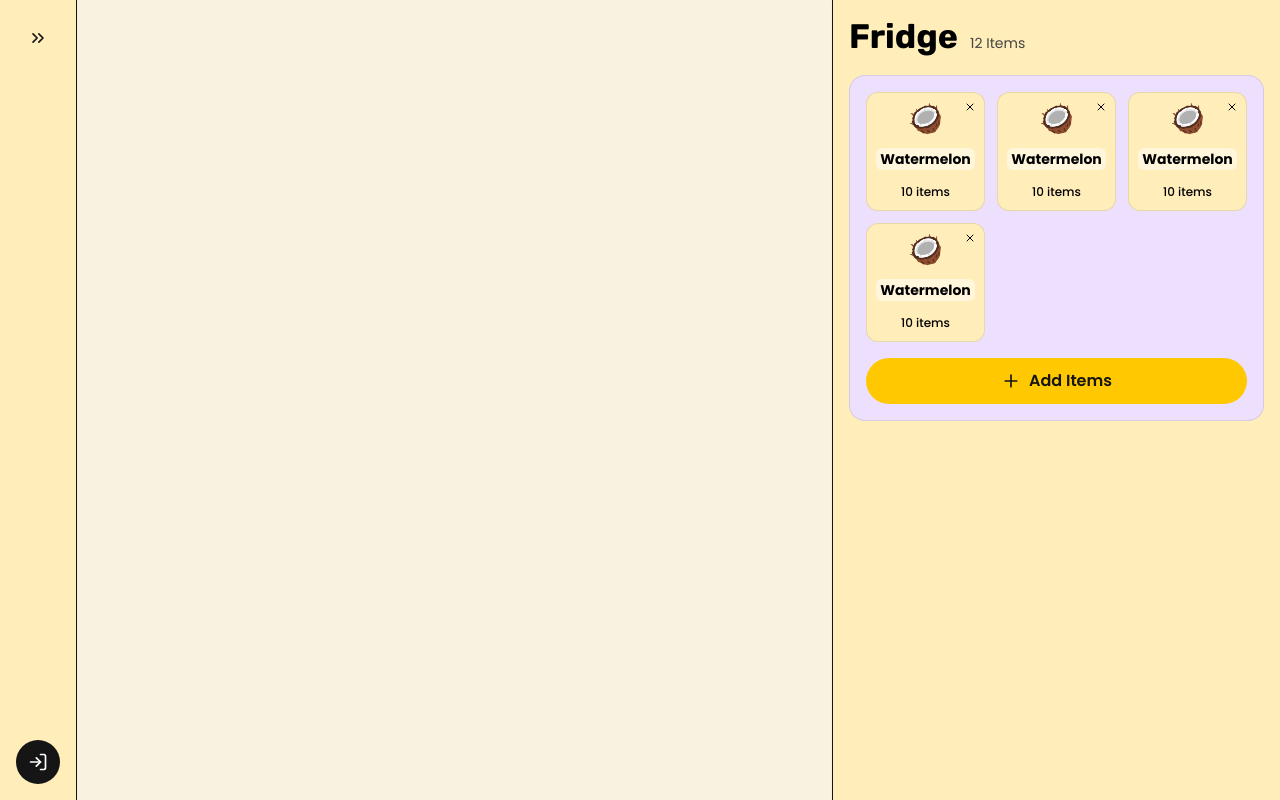
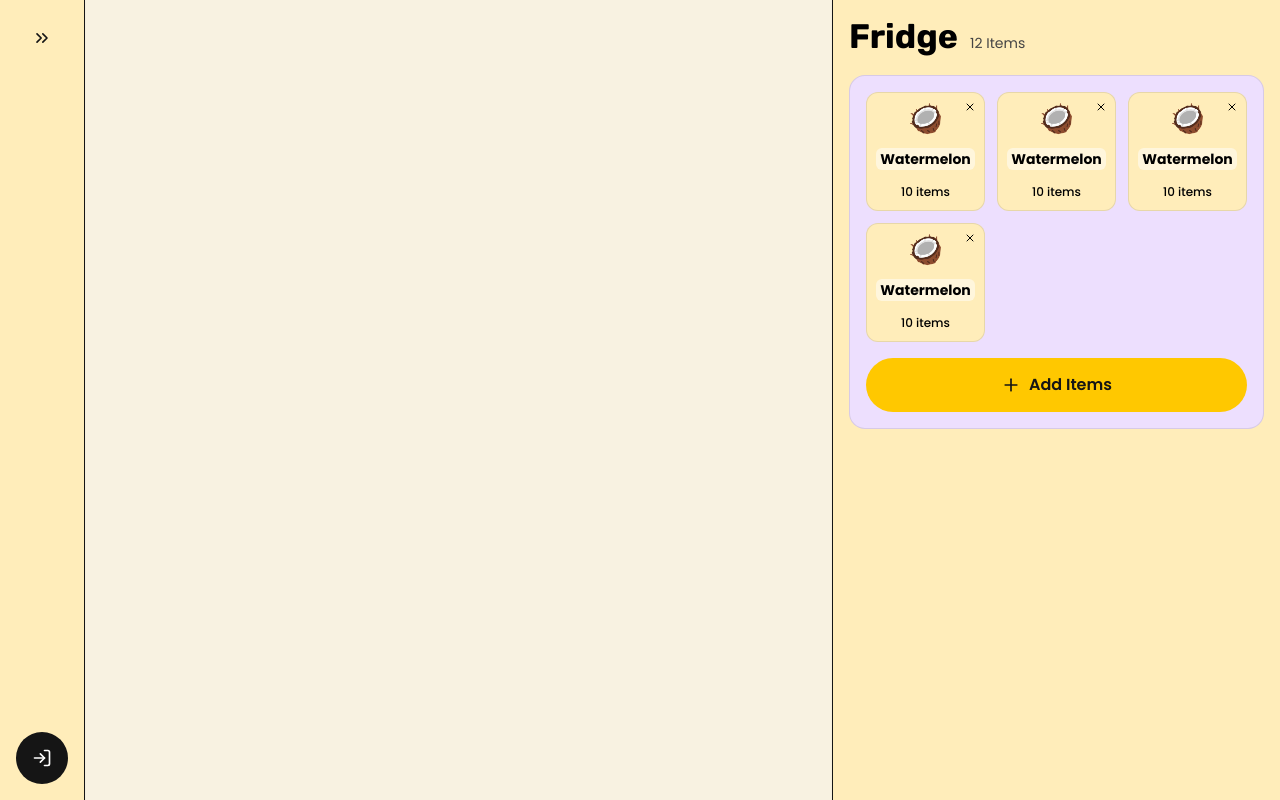
Before and after one commit to Flanner-app/flanner-nextjs-frontend, a Next.js app: page / in a window 1280 px wide. Built offline with nearby package versions, Linux system fonts and the light colour scheme.

Commit message:
feat: add button sizes

```diff
--- a/src/components/groceries/Fridge.tsx
+++ b/src/components/groceries/Fridge.tsx
@@ -94,6 +94,7 @@ const Fridge = () => {
         ))}
       </div>
       <Button
+        size="M"
         appearence="yellow"
         className="w-full"
         onClick={() => setShowAddItem(true)}
--- a/src/components/shared/Button.tsx
+++ b/src/components/shared/Button.tsx
@@ -3,6 +3,7 @@ import { ButtonHTMLAttributes, ReactNode } from 'react'
 
 type ButtonProps = {
   appearence: 'yellow' | 'black' | 'outline' | 'critical' | 'ghost'
+  size: 'S' | 'M' | 'L'
   className?: string
   children: ReactNode
   containsIconOnly?: boolean
@@ -37,6 +38,7 @@ const getClasses = (appearence: ButtonProps['appearence']) => {
 
 const Button = ({
   appearence,
+  size,
   className,
   children,
   containsIconOnly,
@@ -44,10 +46,15 @@ const Button = ({
 }: ButtonProps) => {
   return (
     <button
+      data-icon-only={containsIconOnly}
       className={clsx(
         'flex items-center justify-center gap-2 rounded-full font-semibold leading-snug',
-        'py-3 outline-none transition-colors',
-        { 'px-3': containsIconOnly, 'px-4': !containsIconOnly },
+        'outline-none transition-colors',
+        {
+          'p-3 text-sm': size === 'S',
+          'p-4 text-base data-[icon-only=false]:px-5': size === 'M',
+          'p-4.5 text-base data-[icon-only=false]:px-6': size === 'L',
+        },
         className,
         getClasses(appearence),
       )}
--- a/src/components/shared/Modal.tsx
+++ b/src/components/shared/Modal.tsx
@@ -53,7 +53,12 @@ const Modal = ({ isOpen, close, title, className, children }: ModalProps) => {
               >
                 <div className="mb-4 flex items-start justify-between gap-4">
                   <h3 className="font-rubik text-6xl font-bold">{title}</h3>
-                  <Button appearence="ghost" containsIconOnly onClick={close}>
+                  <Button
+                    size="S"
+                    appearence="ghost"
+                    containsIconOnly
+                    onClick={close}
+                  >
                     <X size={16} />
                   </Button>
                 </div>
--- a/src/components/shared/Sidebar.tsx
+++ b/src/components/shared/Sidebar.tsx
@@ -31,6 +31,7 @@ const Sidebar = () => {
           </h1>
         )}
         <Button
+          size="S"
           appearence="ghost"
           onClick={() => setIsOpen((prev) => !prev)}
           containsIconOnly
@@ -45,6 +46,7 @@ const Sidebar = () => {
         </Button>
       </div>
       <Button
+        size="M"
         appearence="black"
         className="w-full leading-none"
         containsIconOnly={!isOpen}
@@ -62,7 +64,7 @@ const Sidebar = () => {
           You can login using any of these
         </span>
         <div className="mx-auto flex flex-col gap-2 sm:flex-row">
-          <Button appearence="black" className="w-full">
+          <Button size="M" appearence="black" className="w-full">
             <Image
               alt=""
               height={24}
@@ -71,11 +73,11 @@ const Sidebar = () => {
             />
             Google
           </Button>
-          <Button appearence="black" className="w-full">
+          <Button size="M" appearence="black" className="w-full">
             <Facebook size={24} />
             Facebook
           </Button>
-          <Button appearence="black" className="w-full">
+          <Button size="M" appearence="black" className="w-full">
             <Twitter size={24} />
             Twitter
           </Button>
--- a/tailwind.config.js
+++ b/tailwind.config.js
@@ -53,6 +53,9 @@ module.exports = {
         poppins: ['var(--font-poppins)', ...defaultTheme.fontFamily.sans],
         rubik: ['var(--font-rubik)', ...defaultTheme.fontFamily.sans],
       },
+      spacing: {
+        4.5: '1.125rem',
+      },
       minWidth: (theme) => ({
         ...theme('spacing'),
       }),
```
